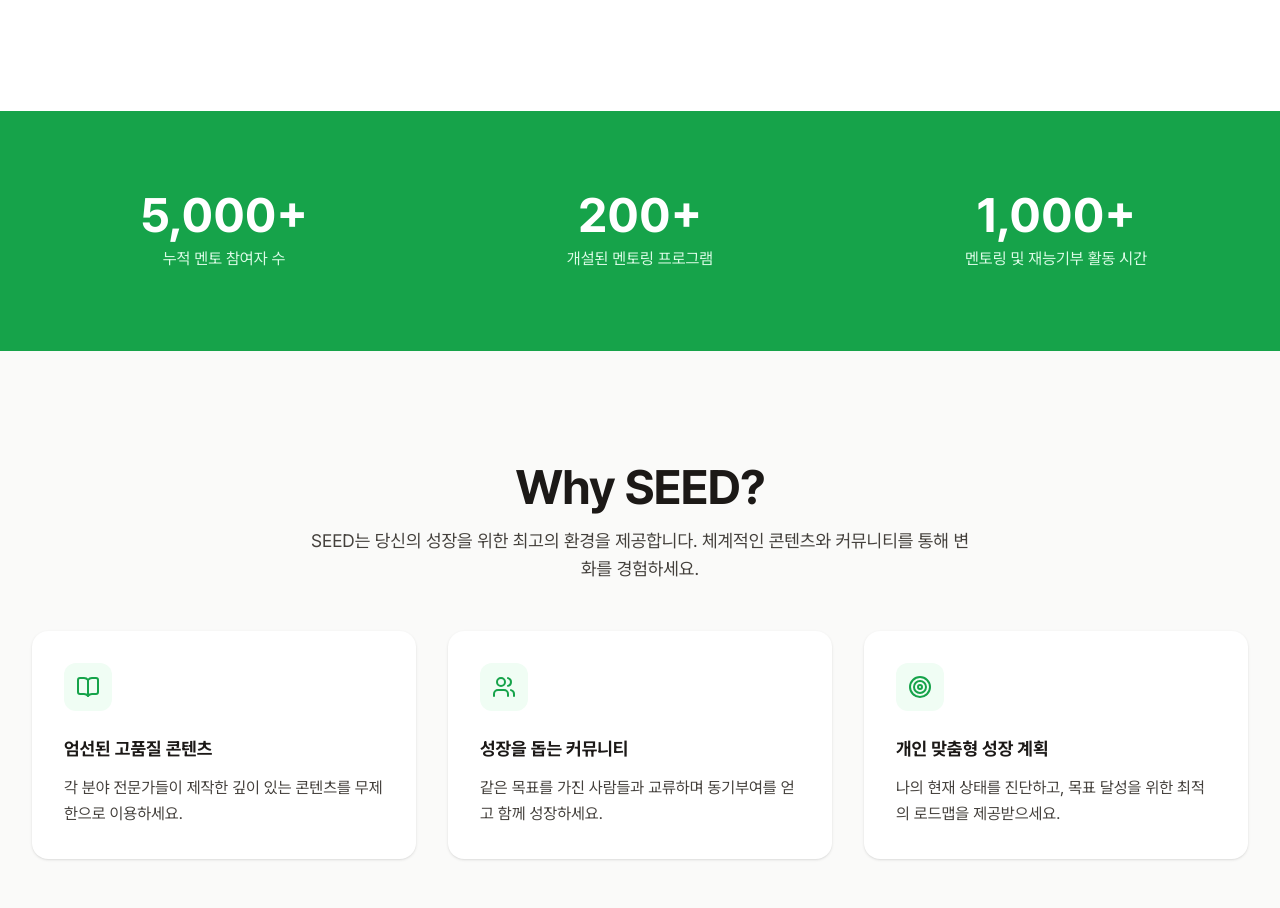
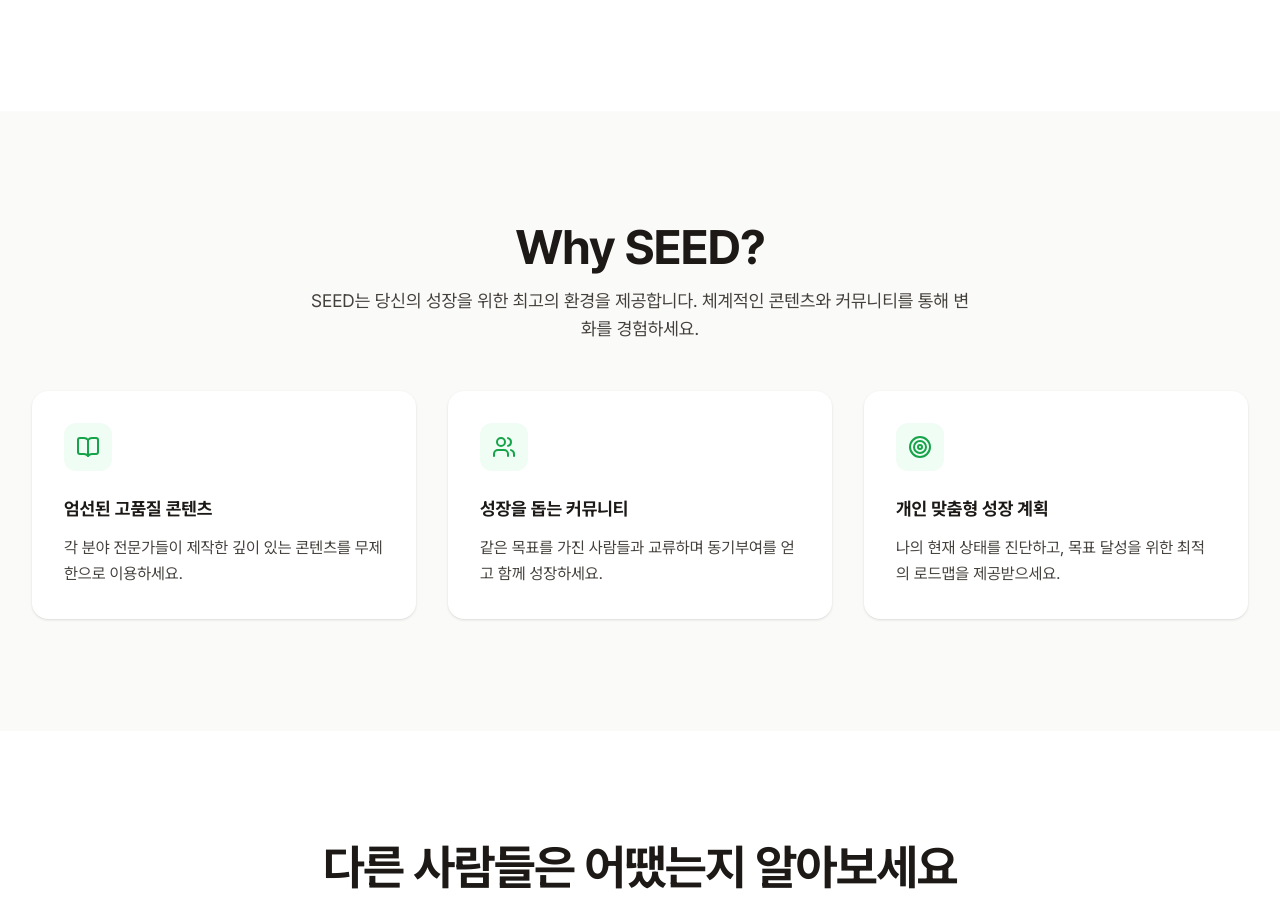
Before and after one commit to Ducaster/seed_homepage, a Next.js app: page / in a window 1280 px wide. Shown: the part 1337-2245 px from the top of the page. Built offline with nearby package versions, Linux system fonts and the light colour scheme.

Commit message:
remove: StatsSection(초록 배경 통계) 삭제

```diff
--- a/src/app/page.tsx
+++ b/src/app/page.tsx
@@ -1,6 +1,5 @@
 import HeroSection from "@/components/sections/HeroSection";
 import ProgramSection from "@/components/sections/ProgramSection";
-import StatsSection from "@/components/sections/StatsSection";
 import WhySeedSection from "@/components/sections/WhySeedSection";
 import TestimonialSection from "@/components/sections/TestimonialSection";
 import PricingSection from "@/components/sections/PricingSection";
@@ -10,7 +9,6 @@ export default function Home() {
     <>
       <HeroSection />
       <ProgramSection />
-      <StatsSection />
       <WhySeedSection />
       <TestimonialSection />
       <PricingSection />
```
